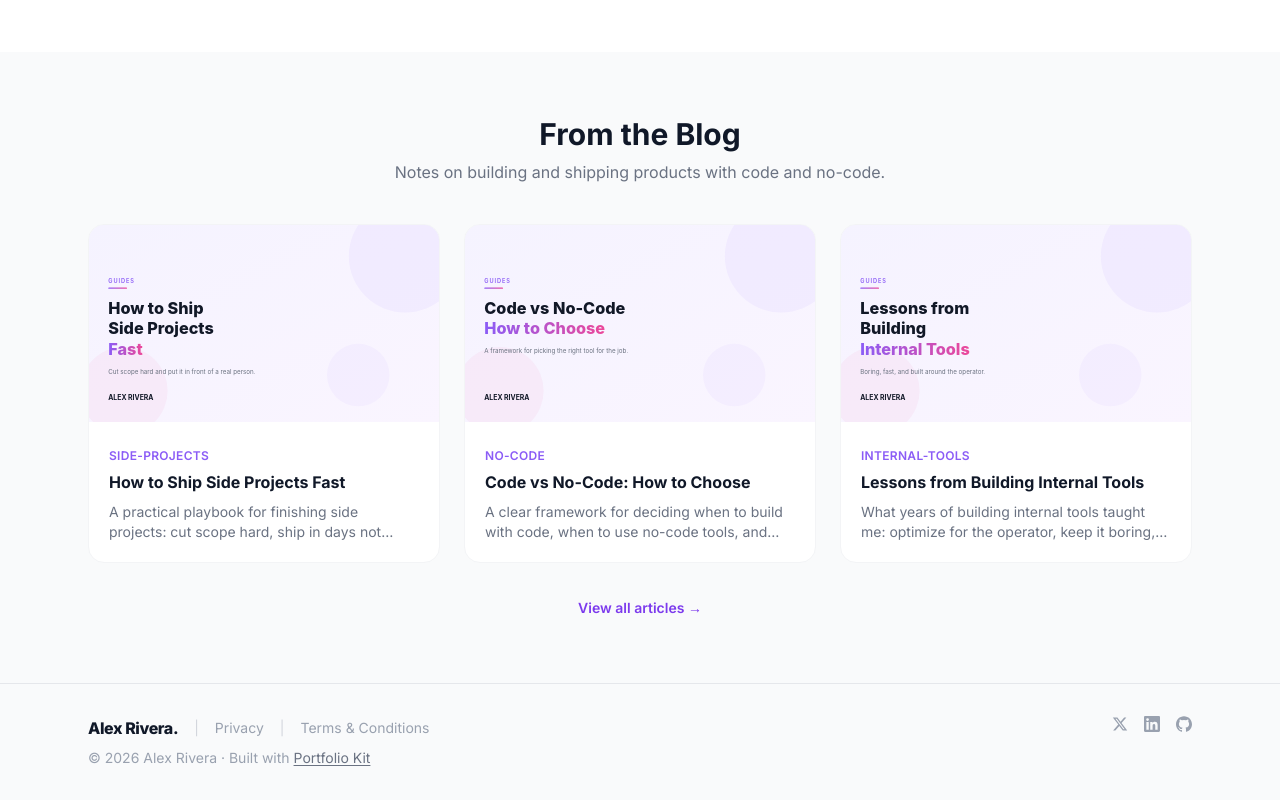
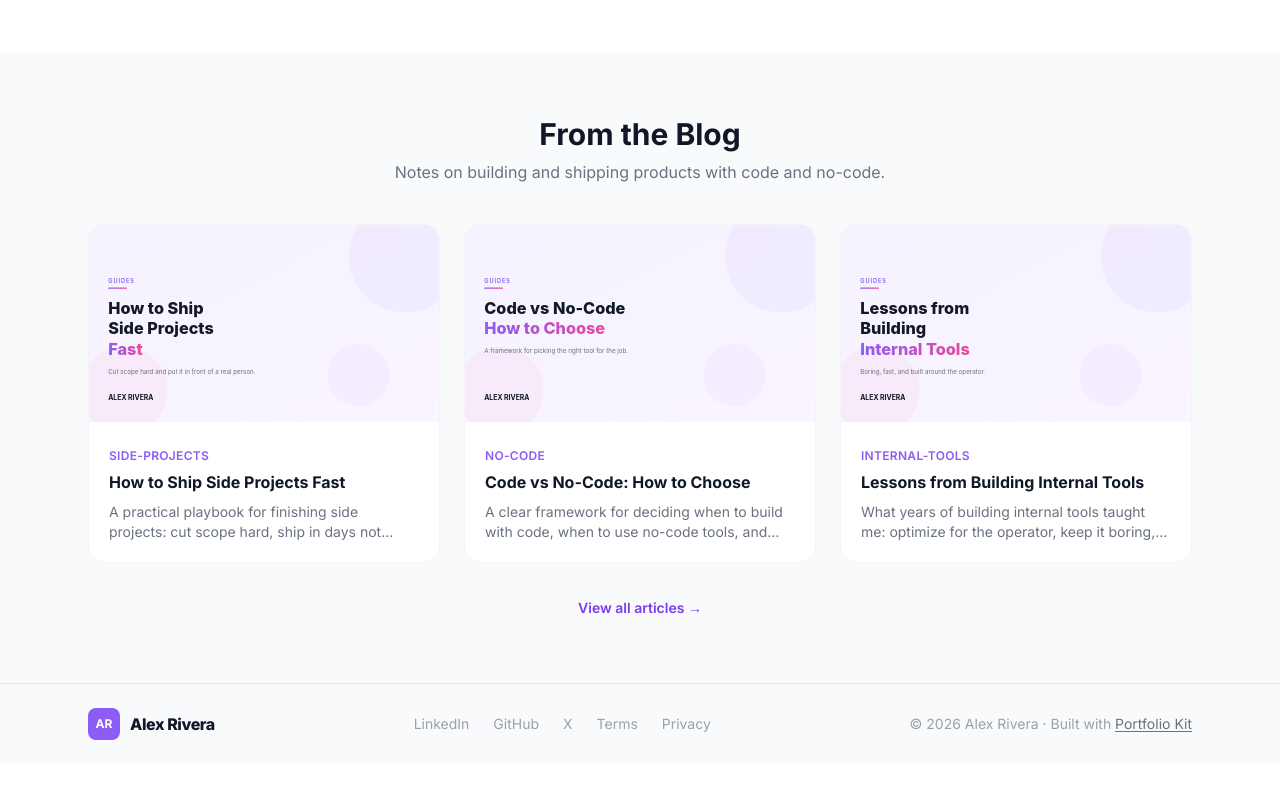
Before and after one commit to vinodsharma10x/portfolio-kit, a Next.js app: page / in a window 1280 px wide. Shown: the part 3352-4152 px from the top of the page. After the commit the page ends 4116 px from the top, so only its background shows below. Built offline with nearby package versions, Linux system fonts and the light colour scheme; no server answers.

Commit message:
footer: single-line layout (monogram + wordmark, center links, copyright + Portfolio Kit backlink)

```diff
--- a/src/components/Footer.tsx
+++ b/src/components/Footer.tsx
@@ -3,24 +3,18 @@
 import Link from "next/link";
 
 const BRAND_NAME = "Alex Rivera";
+// Monogram from the name, e.g. "Alex Rivera" -> "AR".
+const INITIALS = BRAND_NAME.split(" ").map((w) => w[0]).join("").slice(0, 2).toUpperCase();
 
-// Your social links. Delete any you don't use.
+// Center nav. Externals open in a new tab; internal legal pages use Link.
 const socials = [
-  {
-    label: "X",
-    href: "https://x.com/yourhandle",
-    path: "M18.244 2.25h3.308l-7.227 8.26 8.502 11.24H16.17l-5.214-6.817L4.99 21.75H1.68l7.73-8.835L1.254 2.25H8.08l4.713 6.231zm-1.161 17.52h1.833L7.084 4.126H5.117z",
-  },
-  {
-    label: "LinkedIn",
-    href: "https://www.linkedin.com/in/yourhandle",
-    path: "M20.447 20.452h-3.554v-5.569c0-1.328-.027-3.037-1.852-3.037-1.853 0-2.136 1.445-2.136 2.939v5.667H9.351V9h3.414v1.561h.046c.477-.9 1.637-1.85 3.37-1.85 3.601 0 4.267 2.37 4.267 5.455v6.286zM5.337 7.433a2.062 2.062 0 01-2.063-2.065 2.064 2.064 0 112.063 2.065zm1.782 13.019H3.555V9h3.564v11.452zM22.225 0H1.771C.792 0 0 .774 0 1.729v20.542C0 23.227.792 24 1.771 24h20.451C23.2 24 24 23.227 24 22.271V1.729C24 .774 23.2 0 22.222 0h.003z",
-  },
-  {
-    label: "GitHub",
-    href: "https://github.com/yourhandle",
-    path: "M12 .297c-6.63 0-12 5.373-12 12 0 5.303 3.438 9.8 8.205 11.385.6.113.82-.258.82-.577 0-.285-.01-1.04-.015-2.04-3.338.724-4.042-1.61-4.042-1.61C4.422 18.07 3.633 17.7 3.633 17.7c-1.087-.744.084-.729.084-.729 1.205.084 1.838 1.236 1.838 1.236 1.07 1.835 2.809 1.305 3.495.998.108-.776.417-1.305.76-1.605-2.665-.305-5.467-1.334-5.467-5.931 0-1.311.469-2.381 1.236-3.221-.124-.303-.535-1.524.117-3.176 0 0 1.008-.322 3.301 1.23a11.51 11.51 0 016.003 0c2.291-1.552 3.297-1.23 3.297-1.23.653 1.653.242 2.874.118 3.176.77.84 1.235 1.91 1.235 3.221 0 4.609-2.807 5.624-5.479 5.921.43.372.823 1.102.823 2.222 0 1.606-.014 2.898-.014 3.293 0 .322.216.694.825.576C20.565 22.092 24 17.592 24 12.297c0-6.627-5.373-12-12-12",
-  },
+  { label: "LinkedIn", href: "https://www.linkedin.com/in/yourhandle" },
+  { label: "GitHub", href: "https://github.com/yourhandle" },
+  { label: "X", href: "https://x.com/yourhandle" },
+];
+const legal = [
+  { label: "Terms", href: "/terms" },
+  { label: "Privacy", href: "/privacy" },
 ];
 
 export function Footer() {
@@ -28,22 +22,47 @@ export function Footer() {
 
   return (
     <footer className="border-t border-gray-200 bg-gray-50">
-      <div className="max-w-6xl mx-auto px-4 sm:px-6 py-8 flex flex-wrap items-start justify-between gap-x-4 gap-y-4">
-        <div className="flex flex-col gap-2 text-sm text-gray-400">
-          <div className="flex flex-wrap items-center gap-x-4 gap-y-2">
+      <div className="max-w-6xl mx-auto px-4 sm:px-6 py-6 flex flex-wrap items-center justify-between gap-x-6 gap-y-4">
+        {/* Wordmark */}
         <Link
           href="/"
           aria-label={`${BRAND_NAME} home`}
-              className="text-base font-extrabold tracking-tight text-gray-900"
+          className="flex items-center gap-2.5"
         >
-              {BRAND_NAME}.
+          <span className="flex h-8 w-8 items-center justify-center rounded-lg bg-brand-500 text-white text-xs font-bold">
+            {INITIALS}
+          </span>
+          <span className="text-base font-extrabold tracking-tight text-gray-900">
+            {BRAND_NAME}
+          </span>
         </Link>
-            <span className="text-gray-300">|</span>
-            <Link href="/privacy" className="hover:text-gray-600 transition-colors">Privacy</Link>
-            <span className="text-gray-300">|</span>
-            <Link href="/terms" className="hover:text-gray-600 transition-colors">Terms &amp; Conditions</Link>
-          </div>
-          <span>
+
+        {/* Center links */}
+        <nav className="flex flex-wrap items-center gap-x-6 gap-y-2 text-sm text-gray-400">
+          {socials.map((l) => (
+            <a
+              key={l.label}
+              href={l.href}
+              target="_blank"
+              rel="noopener noreferrer"
+              className="hover:text-gray-700 transition-colors"
+            >
+              {l.label}
+            </a>
+          ))}
+          {legal.map((l) => (
+            <Link
+              key={l.label}
+              href={l.href}
+              className="hover:text-gray-700 transition-colors"
+            >
+              {l.label}
+            </Link>
+          ))}
+        </nav>
+
+        {/* Copyright + backlink */}
+        <p className="text-sm text-gray-400">
           &copy; {year} {BRAND_NAME} &middot; Built with{" "}
           <a
             href="https://careerleap.app"
@@ -53,25 +72,7 @@ export function Footer() {
           >
             Portfolio Kit
           </a>
-          </span>
-        </div>
-
-        <div className="flex items-center gap-4 text-gray-400">
-          {socials.map((s) => (
-            <a
-              key={s.label}
-              href={s.href}
-              target="_blank"
-              rel="noopener noreferrer"
-              aria-label={s.label}
-              className="hover:text-gray-700 transition-colors"
-            >
-              <svg className="w-4 h-4" fill="currentColor" viewBox="0 0 24 24" aria-hidden="true">
-                <path d={s.path} />
-              </svg>
-            </a>
-          ))}
-        </div>
+        </p>
       </div>
     </footer>
   );
```
Lines whose indentation alone changed are shown as unchanged.
